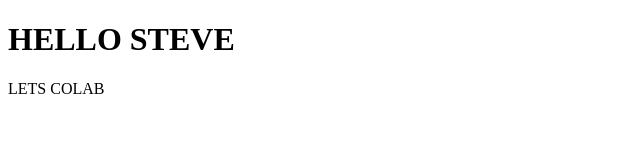
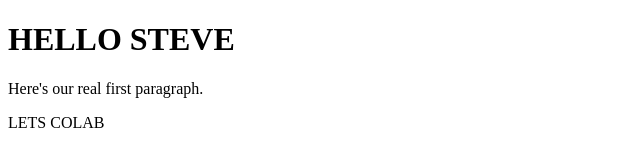
Before and after one commit to nealsymons/Sharing-with-steve, a plain HTML site: page index.html in a window 1280 px wide. Shown: the whole page, without its empty margins (0-640 px from the left). Drawn offline with Linux system fonts and the light colour scheme.

Commit message:
added new paragraph

```diff
--- a/index.html
+++ b/index.html
@@ -10,7 +10,7 @@
 
 <body>
     <h1>HELLO STEVE</h1>
-
+    <p>Here's our real first paragraph.</p>
     <p>LETS COLAB</p>
 </body>
 </html>
```
